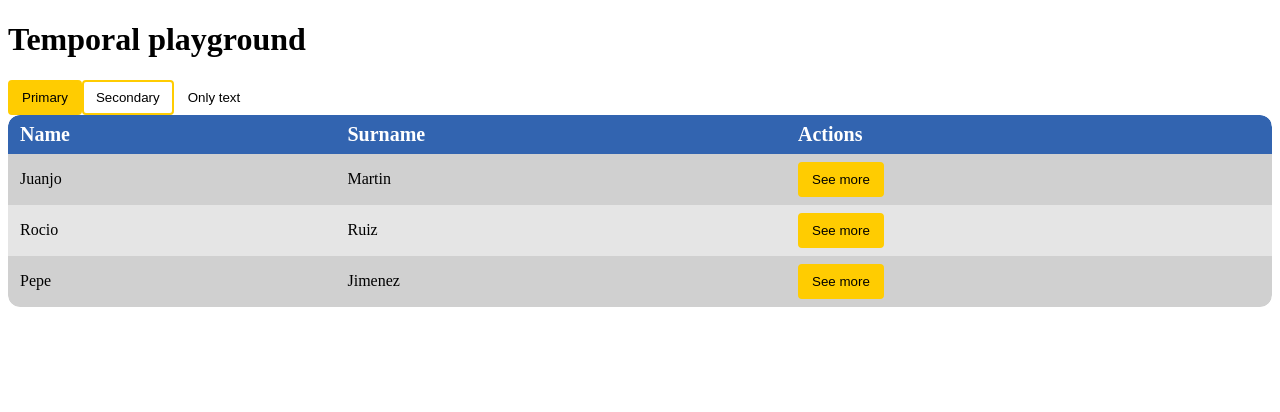
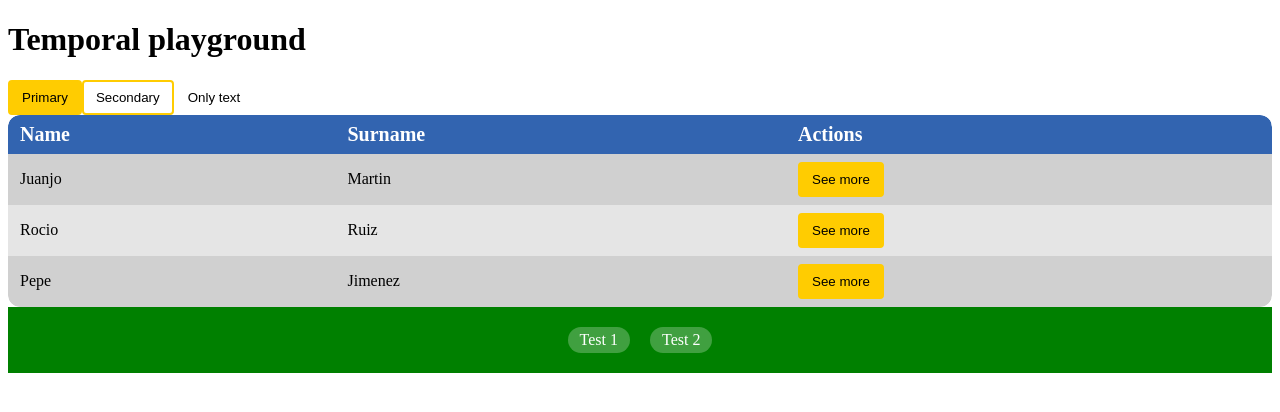
Before and after one commit to juanjomartin95/juanjomartin95-lib, a React (Vite) app: page / in a window 1280 px wide. Shown: the top 412 px of the page. Built offline with nearby package versions, Linux system fonts and the light colour scheme; the HTML template or start-up script is replaced by a standard one.

Commit message:
feat(tag): add tag component

```diff
--- a/src/App.tsx
+++ b/src/App.tsx
@@ -2,6 +2,7 @@ import './App.scss'
 import Button from '@/components/button/Button.tsx'
 import Table from '@/components/table/Table.tsx'
 import { ColumnDefs, ColumnType } from '@/components/table/models.ts'
+import Tag from '@/components/tag/Tag.tsx'
 
 function App() {
   const columns: ColumnDefs = [
@@ -53,6 +54,10 @@ function App() {
       <div className="table">
         <Table columns={columns} data={data} />
       </div>
+      <div style={{ background: 'green', display: 'flex', padding: '20px', 'justifyContent': 'center', gap: '20px' }}>
+        <Tag>Test 1</Tag>
+        <Tag>Test 2</Tag>
+      </div>
     </main>
   )
 }
--- /dev/null
+++ b/src/components/tag/Tag.scss
@@ -0,0 +1,7 @@
+.tag {
+  padding: 4px 12px;
+  border-radius: 999px;
+  background: $white_transparent;
+  color: white;
+  text-transform: capitalize;
+}
--- /dev/null
+++ b/src/components/tag/Tag.tsx
@@ -0,0 +1,9 @@
+import { FC } from 'react'
+import { Tag } from '@/components/tag/models.ts'
+import '@/components/tag/Tag.scss'
+
+const Tag: FC<Tag> = ({children}) => {
+  return children && <div className="tag">{children}</div>
+}
+
+export default Tag
--- /dev/null
+++ b/src/components/tag/models.ts
@@ -0,0 +1,3 @@
+export interface Tag {
+  children: string
+}
--- a/src/styles/_variables.scss
+++ b/src/styles/_variables.scss
@@ -4,3 +4,4 @@ $blue: #3264b0;
 $yellow: #ffcc01;
 $grey_1: #e5e5e5;
 $grey_2: #d0d0d0;
+$white_transparent: rgba(255,255,255,0.25);
```
Also changed, not shown: 1 other file (tests, documents, lock files or other folders).
